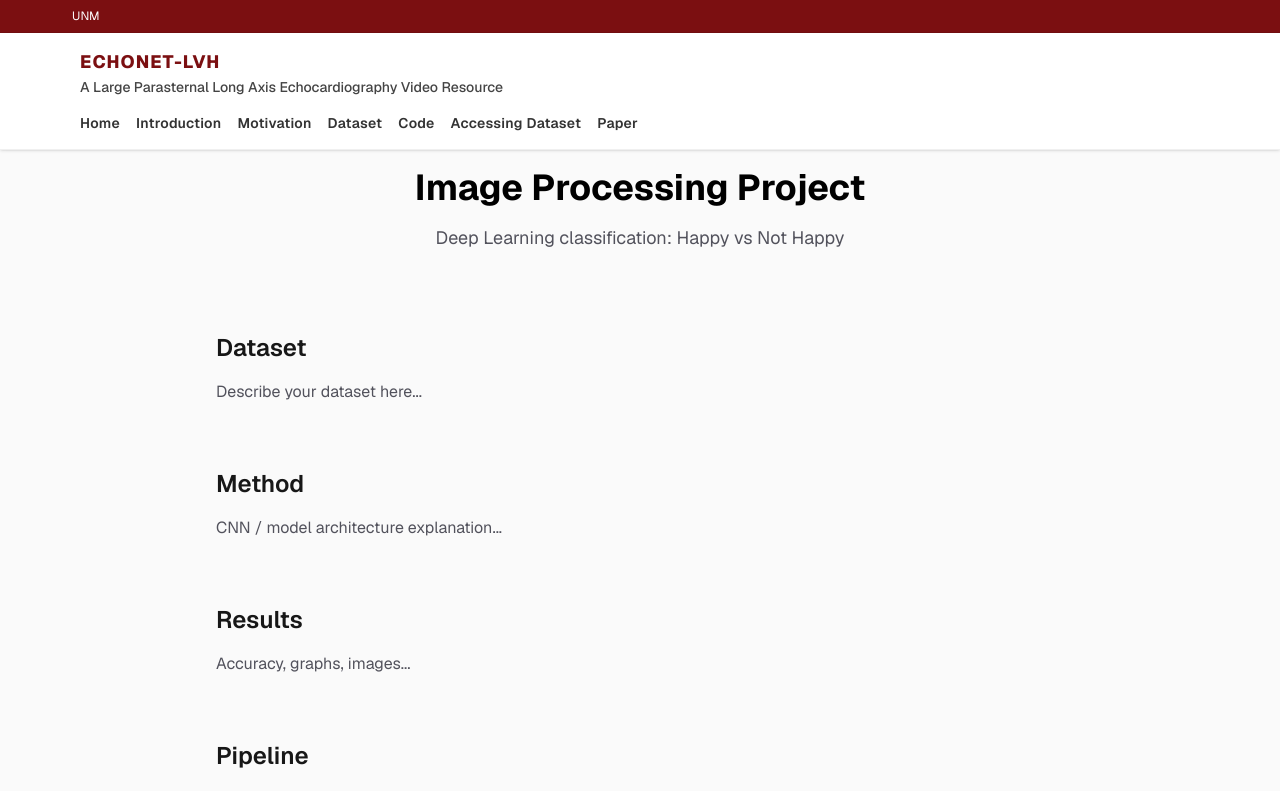
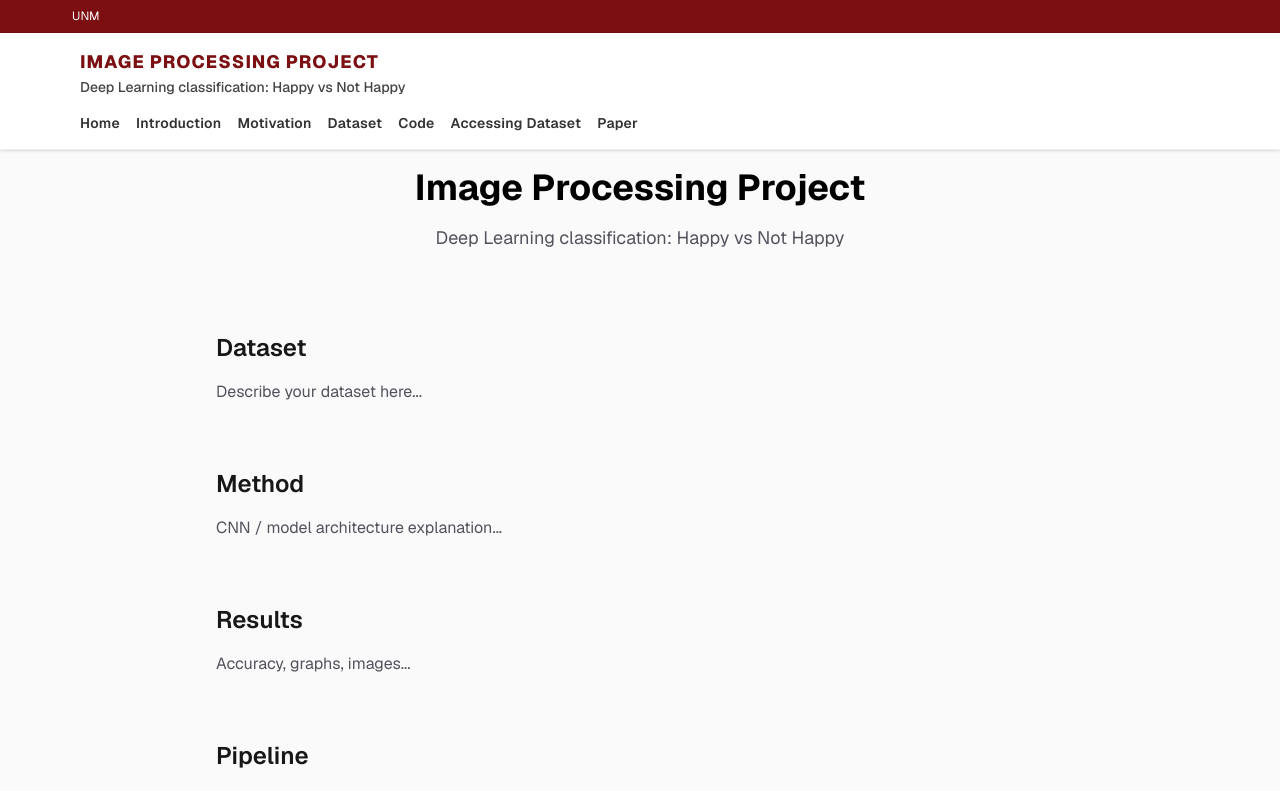
Before and after one commit to pepealania/image-processing-project-tutorial-deep-learning-happy-not-happy-classification, a Next.js app: page /image-processing-project-tutorial-deep-learning-happy-not-happy-classification/ in a window 1280 px wide. Shown: the top 791 px of the page. Built offline with nearby package versions, Linux system fonts and the light colour scheme.

Commit message:
header rename title

```diff
--- a/src/components/Navbar.tsx
+++ b/src/components/Navbar.tsx
@@ -16,9 +16,9 @@ export default function Navbar() {
       <div className="max-w-6xl mx-auto flex flex-col gap-4 p-4 text-sm font-medium">
         <div>
           <Link href="/" className="lvh-brand lvh-title">
-            EchoNet-LVH
+            Image Processing Project
           </Link>
-          <div className="lvh-subtitle text-sm text-zinc-600">A Large Parasternal Long Axis Echocardiography Video Resource</div>
+          <div className="lvh-subtitle text-sm text-zinc-600">Deep Learning classification: Happy vs Not Happy</div>
         </div>
 
         <div className="w-full">
```
